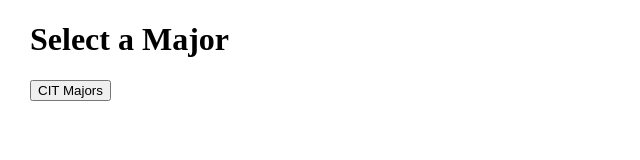
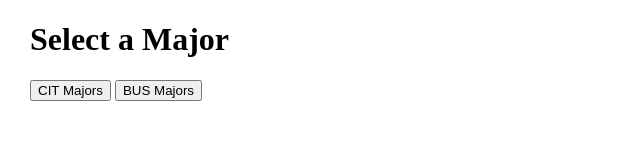
Before and after one commit to Tmills102/Programming-Assignment-5, a plain HTML site: page index.html in a window 1280 px wide. Shown: the whole page, without its empty margins (0-640 px from the left). Drawn offline with Linux system fonts and the light colour scheme.

Commit message:
Update index.html

```diff
--- a/index.html
+++ b/index.html
@@ -7,6 +7,7 @@
   <h1>Select a Major</h1>
 
   <input type="button" id='btn' value="CIT Majors">
+  <input type="button" id='btn' value="BUS Majors">
 
   <div id="result"></div>
 
```
